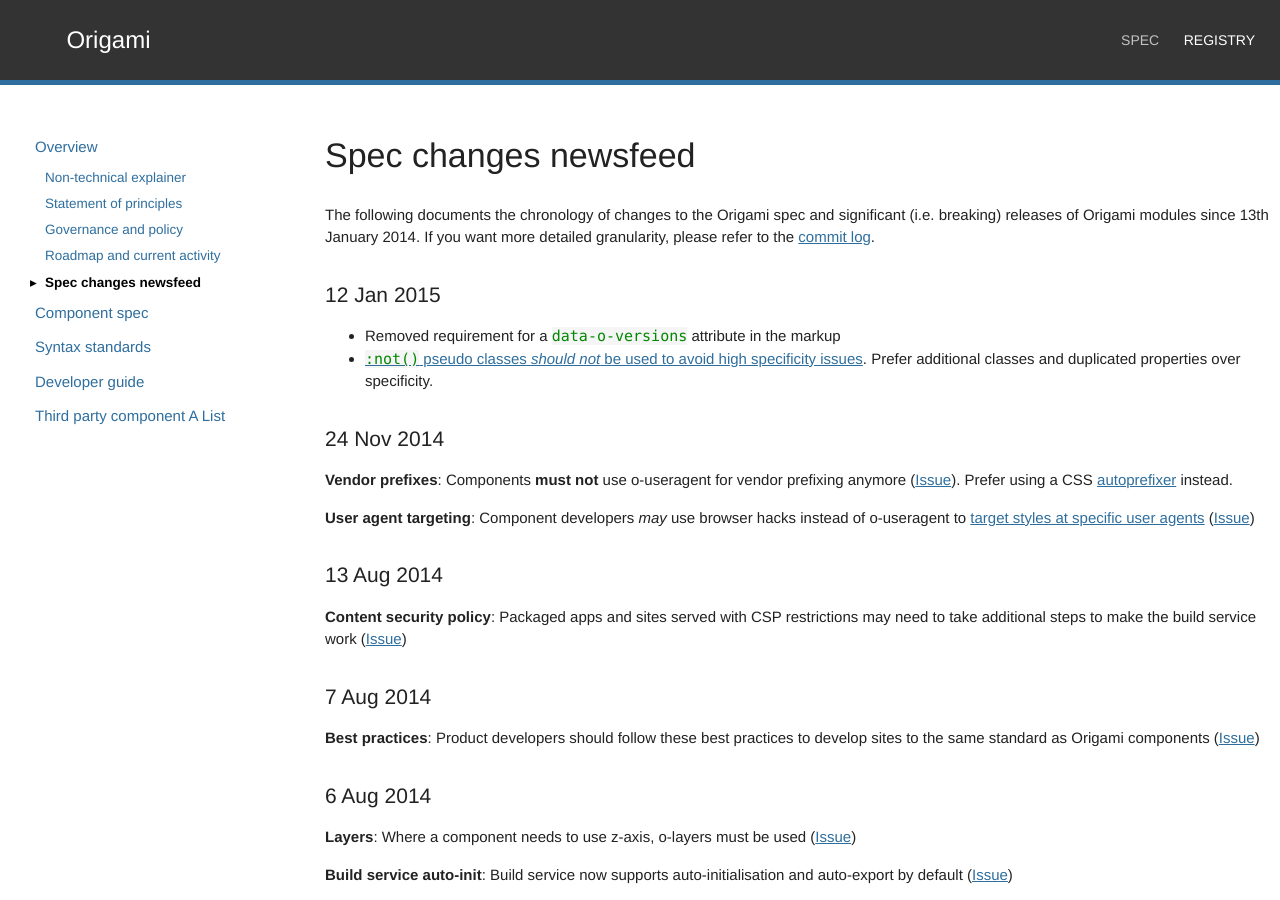
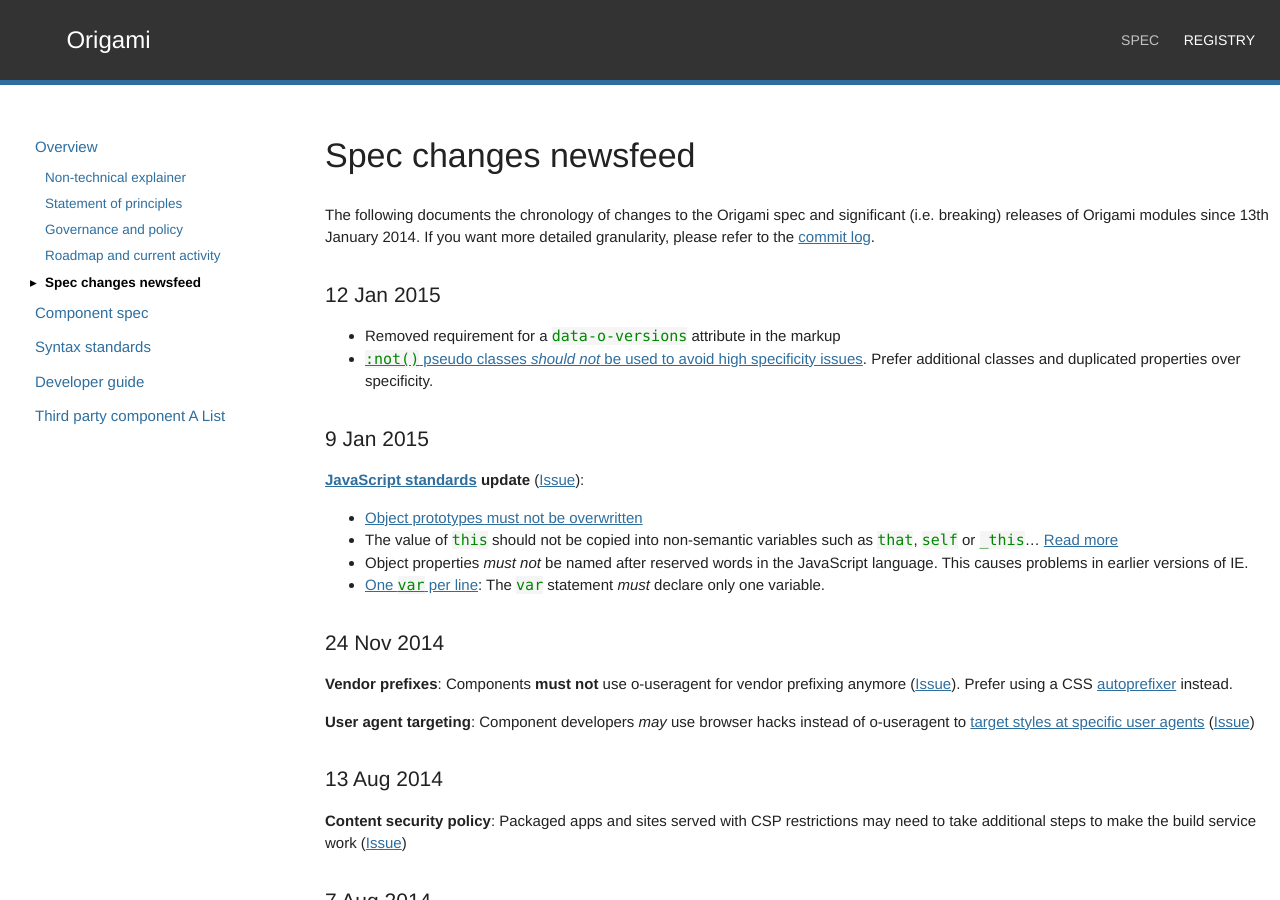
Before and after one commit to Financial-Times/ft-origami, a Jekyll site: the page built from docs/overview/changes.md, in a window 1280 px wide and 900 px high. Built offline with Jekyll 4.4.1, drawn with Linux system fonts in a browser that asks for light colours; some web fonts are replaced; comment, search, counter and statistics services are not loaded.

Commit message:
Update changelog with latest changes

```diff
--- a/docs/overview/changes.md
+++ b/docs/overview/changes.md
@@ -13,6 +13,15 @@ The following documents the chronology of changes to the Origami spec and signif
 
 - Removed requirement for a `data-o-versions` attribute in the markup
 - [`:not()` pseudo classes *should not* be used to avoid high specificity issues](http://origami.ft.com/docs/syntax/scss/#naming-conventions-and-encapsulation). Prefer additional classes and duplicated properties over specificity.
+
+### 9 Jan 2015
+
+**[JavaScript standards](http://origami.ft.com/docs/syntax/js/) update** ([Issue](https://github.com/Financial-Times/o-useragent/issues/294)):
+
+- [Object prototypes must not be overwritten](http://origami.ft.com/docs/syntax/js/#objects)
+- The value of `this` should not be copied into non-semantic variables such as `that`, `self` or `_this`… [Read more](http://origami.ft.com/docs/syntax/js/#scoping-and-binding-this)
+- Object properties *must not* be named after reserved words in the JavaScript language. This causes problems in earlier versions of IE.
+- [One `var` per line](http://origami.ft.com/docs/syntax/js/#one-var-per-line): The `var` statement *must* declare only one variable.
 
 ### 24 Nov 2014
 
```
